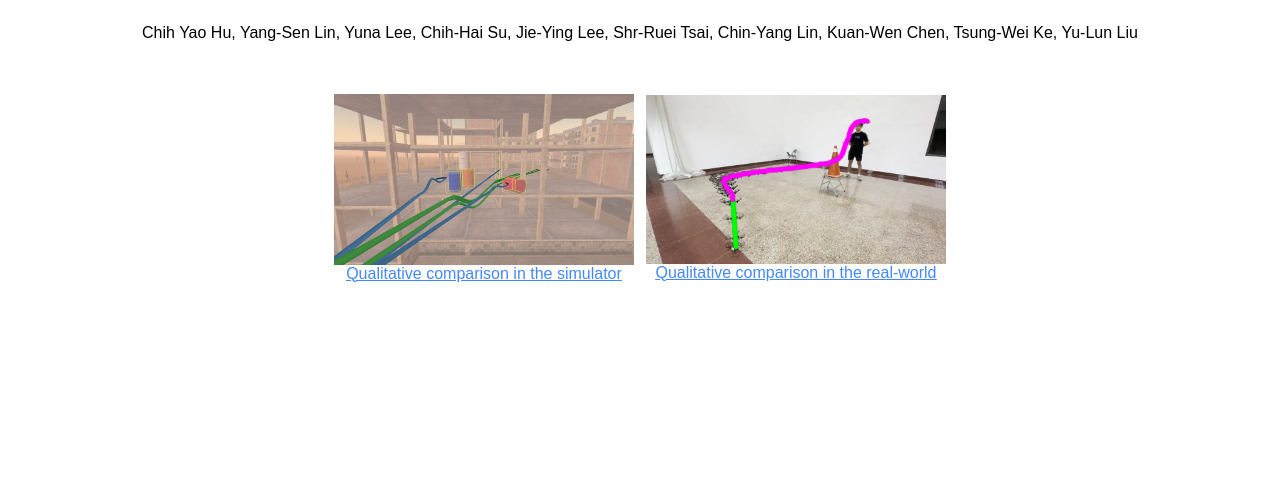
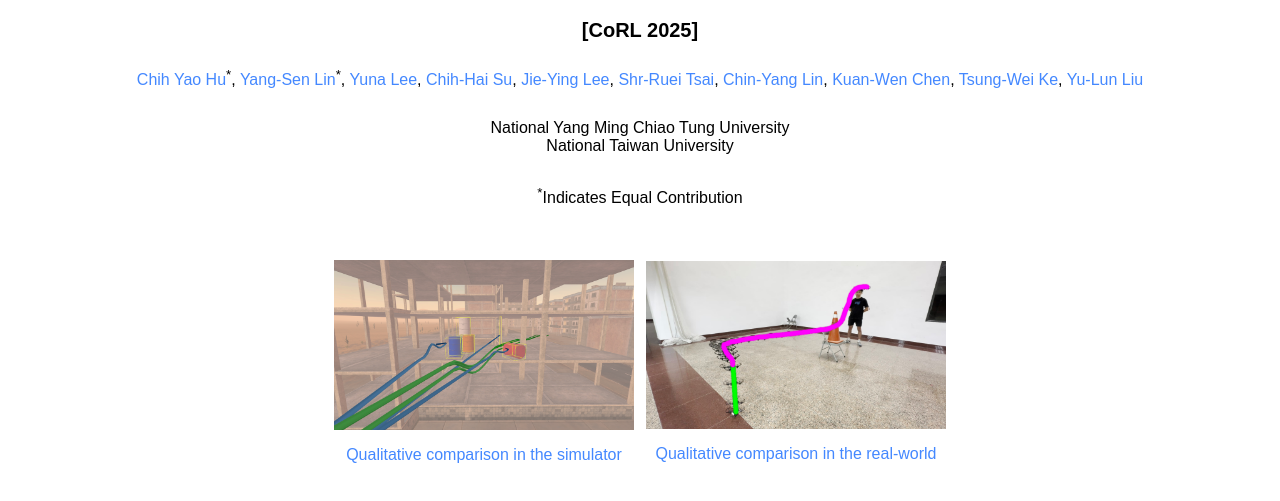
Before and after one commit to yuna0x0/spf-suppl, a plain HTML site: page index.html in a window 1280 px wide. Shown: the part 217-718 px from the top of the page. Drawn offline with Linux system fonts and the light colour scheme.

Commit message:
Update supplementary material index page

```diff
--- a/index.html
+++ b/index.html
@@ -47,20 +47,20 @@
 		}
 
 		.navselected {
-			color: #ff0000;
+			color: #4488ff;
 			text-decoration: underline;
 			cursor: pointer;
 		}
 
 		.navunselected {
 			color: #4488ff;
-			text-decoration: underline;
+			text-decoration: none;
 			cursor: pointer;
 		}
 
 		a:link {
 			color: #4488ff;
-			text-decoration: underline;
+			text-decoration: none;
 		}
 
 		a:active {
@@ -74,8 +74,8 @@
 		}
 
 		a:hover {
-			color: #ff0000;
-			text-decoration: none;
+			color: #4488ff;
+			text-decoration: underline;
 		}
 	</style>
 </head>
@@ -86,13 +86,36 @@
 		<div class="section">See, Point, Fly:</div>
 		<div class="section">A Learning-Free VLM Framework for Universal Unmanned Aerial Navigation</div>
 		<div class="subsubsection">Supplementary Material</div>
+		<div class="subsubsection">[CoRL 2025]</div>
 
 		<table>
 			<tr>
 				<td colspan="5">
 					<br />
-					Chih Yao Hu, Yang-Sen Lin, Yuna Lee, Chih-Hai Su, Jie-Ying Lee, Shr-Ruei Tsai, Chin-Yang Lin,
-					Kuan-Wen Chen, Tsung-Wei Ke, Yu-Lun Liu
+					<a href="https://hu-chih-yao.vercel.app/" target="_blank">Chih Yao Hu</a><sup>*</sup>,
+					<a href="https://www.linkedin.com/in/yang-sen-lin/" target="_blank">Yang-Sen Lin</a><sup>*</sup>,
+					<a href="https://yuna0x0.com" target="_blank">Yuna Lee</a>,
+					<a href="https://su-terry.github.io/" target="_blank">Chih-Hai Su</a>,
+					<a href="https://jayinnn.dev/" target="_blank">Jie-Ying Lee</a>,
+					<a href="https://openreview.net/profile?id=~Shr-Ruei_Tsai1" target="_blank">Shr-Ruei Tsai</a>,
+					<a href="https://linjohnss.github.io/" target="_blank">Chin-Yang Lin</a>,
+					<a href="https://openreview.net/profile?id=~Kuan-Wen_Chen2" target="_blank">Kuan-Wen Chen</a>,
+					<a href="https://twke18.github.io/" target="_blank">Tsung-Wei Ke</a>,
+					<a href="https://yulunalexliu.github.io/" target="_blank">Yu-Lun Liu</a>
+				</td>
+			</tr>
+			<tr>
+				<td colspan="5">
+					<br />
+					National Yang Ming Chiao Tung University
+					<br />
+					National Taiwan University
+				</td>
+			</tr>
+			<tr>
+				<td colspan="5">
+					<br />
+					<sup>*</sup>Indicates Equal Contribution
 				</td>
 			</tr>
 		</table>
@@ -107,7 +130,7 @@
 							onmouseout="this.className='navunselected';">
 							<img src="pages/assets/simulator_thumbnail.png" width="300" />
 							<br />
-							Qualitative comparison in the simulator
+							<p>Qualitative comparison in the simulator</p>
 						</div>
 					</a>
 				</td>
@@ -117,7 +140,7 @@
 							onmouseout="this.className='navunselected';">
 							<img src="pages/assets/realworld_thumbnail.png" width="300" />
 							<br />
-							Qualitative comparison in the real-world
+							<p>Qualitative comparison in the real-world</p>
 						</div>
 					</a>
 				</td>
```
